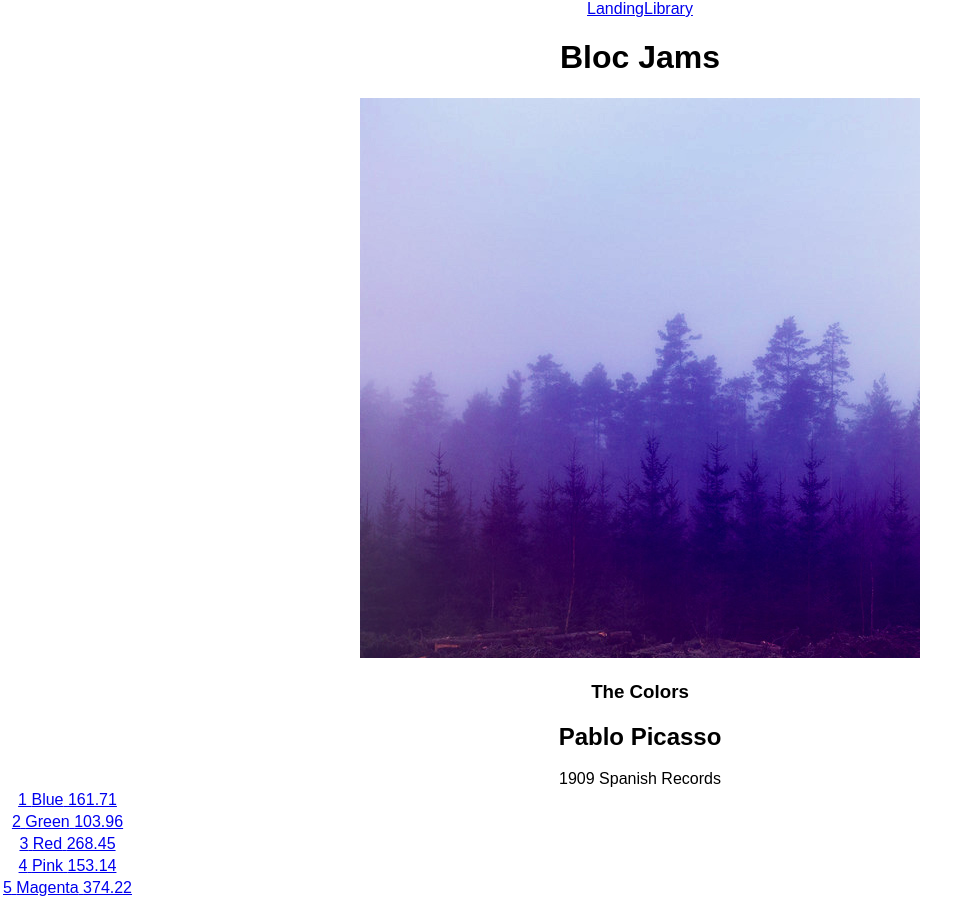
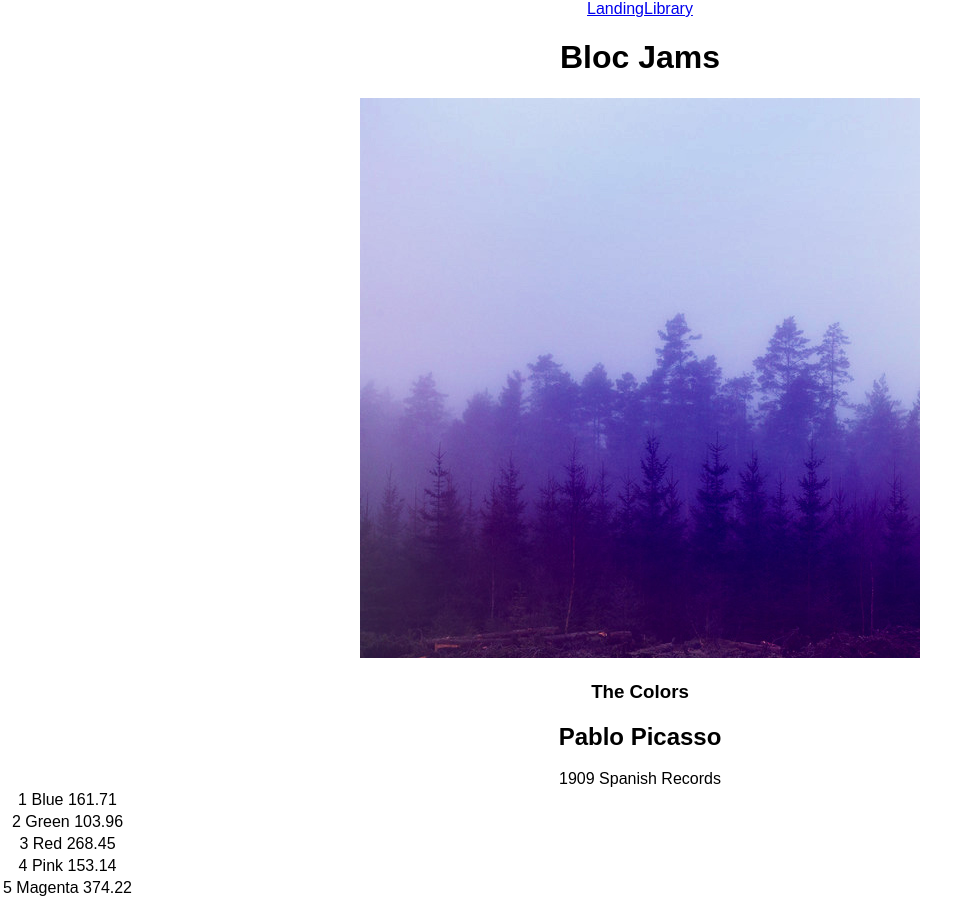
Before and after one commit to caylaxnicole/bloc-jams-react, a React (Create React App) app: page /album/the-colors in a window 1280 px wide. Shown: the whole page, without its empty margins (0-980 px from the left). Built offline with nearby package versions, Linux system fonts and the light colour scheme.

Commit message:
Assignment 6 resubmit components album: completed

```diff
--- a/src/components/Album.js
+++ b/src/components/Album.js
@@ -9,7 +9,7 @@ class Album extends Component {
     const album = albumData.find( album => {
       return album.slug === this.props.match.params.slug
     });
-
+    console.log(album);
     this.state = {
       album: album,
       currentSong: album.songs[0],
@@ -67,9 +67,7 @@ class Album extends Component {
               this.state.album.songs.map( (song, index) =>
                 <tr className="song" key={index} onClick={() => this.handleSongClick(song)} >
                   <td>
-                    <Link to={`/album/${song.slug}`}>
                       {index + 1} {song.title} {song.duration}
-                    </Link>
                   </td>
                 </tr>
               )
```
